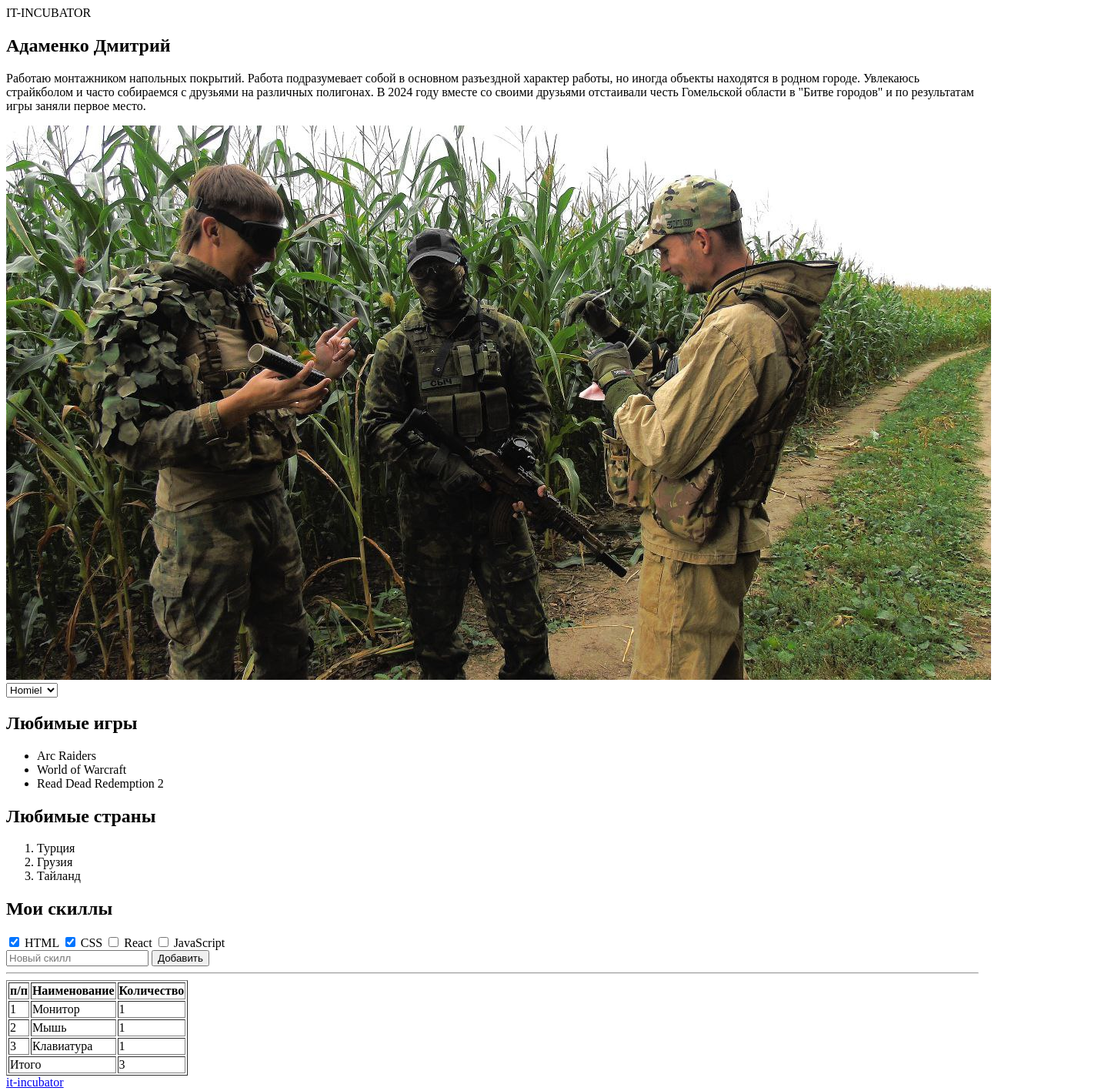
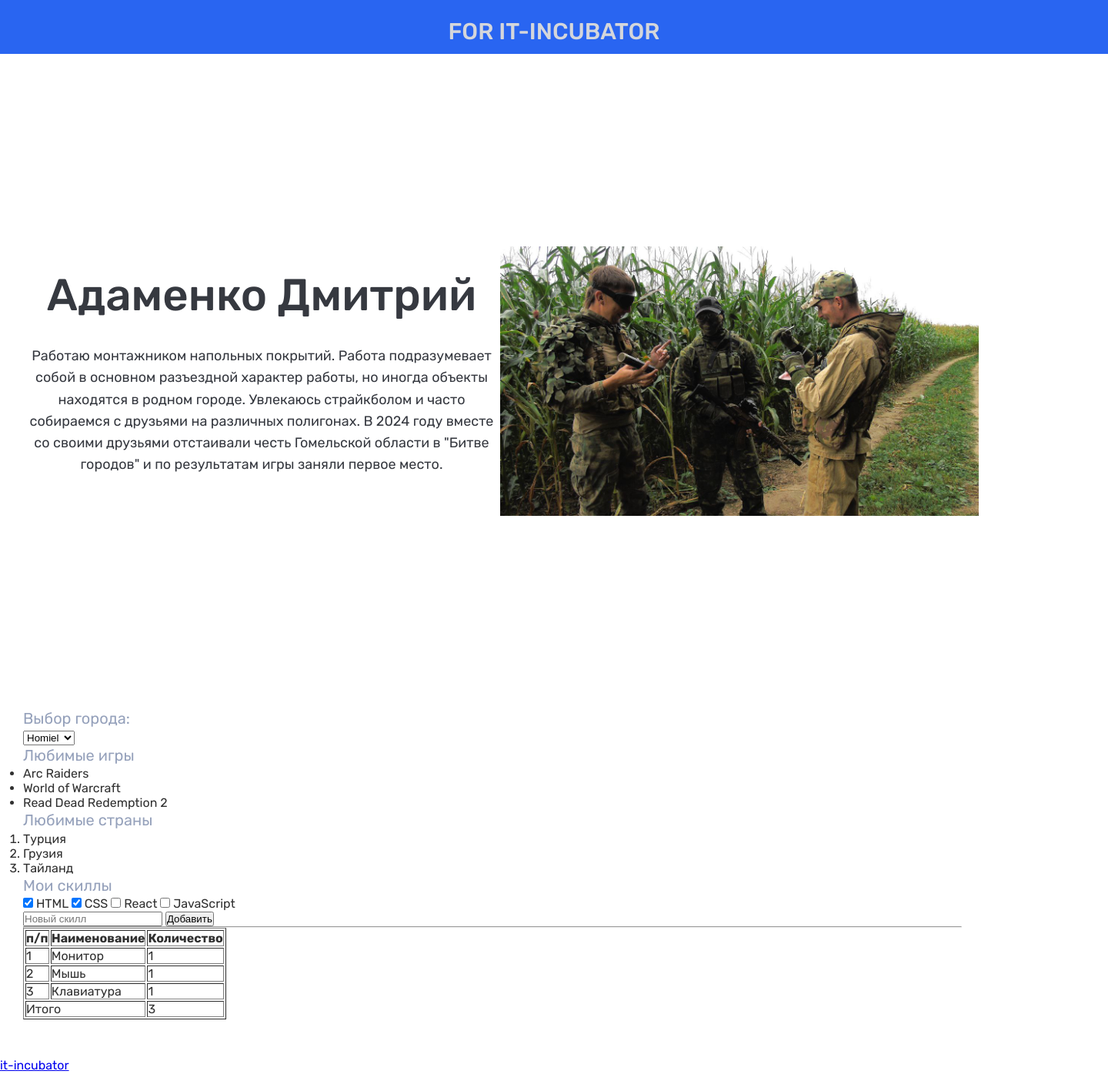
Before and after one commit to D-Adam-web/traning-site, a plain HTML site: page index.html in a window 1280 px wide. Shown: the whole page at 77% size, 1440 px wide, since content can reach past the window. After the commit the page ends 1393 px from the top, so only its background shows below. Drawn offline with Linux system fonts and the light colour scheme.

Commit message:
first-changes

```diff
--- a/index.html
+++ b/index.html
@@ -3,7 +3,12 @@
 <head>
     <meta charset="UTF-8">
     <meta name="viewport" content="width=device-width, initial-scale=1.0">
-    <title>It-incubator precourse</title>
+
+    <link rel="preconnect" href="https://fonts.googleapis.com">
+    <link rel="preconnect" href="https://fonts.gstatic.com" crossorigin>
+    <link href="https://fonts.googleapis.com/css2?family=Lato:ital,wght@0,100;0,300;0,400;0,700;0,900;1,100;1,300;1,400;1,700;1,900&family=Montserrat:ital,wght@0,100..900;1,100..900&family=Rubik:ital,wght@0,300..900;1,300..900&display=swap" rel="stylesheet">
+    <link rel="stylesheet" href="style.css">
+    <title>Traning Site</title>
 </head>
 <body>
     <!-- ЗАДАНИЕ -->
@@ -11,23 +16,27 @@
     <!-- ⚠️ Атрибут data-cy удалять нельзя! Он учавствует в проверке. Если его удалить, тесты не пройдут. -->
 
     <header>
-        <span>IT-INCUBATOR</span>
+        <span>FOR IT-INCUBATOR</span>
     </header>
 
-    <section data-cy="hw1-section-main-pre">
+    <section class="about-us" data-cy="hw1-section-main-pre">
         <!-- 1) В этом разделе создай 3 дочерних элемента: -->
         <!-- a) Заголовок первого уровня со своим ФИО -->
-        <h1>Адаменко Дмитрий</h1>
-        <!-- b) Несколько строк о себе: где учишься или работаешь, хобби, увлечения. Используй тег для абзаца. Длина строки должна быть больше 50-ти симвов (пробелы и др знаки припинания тоже считаются символом) -->
-        <p>Работаю монтажником напольных покрытий. Работа подразумевает собой в основном разъездной характер работы, но иногда объекты находятся в родном городе. Увлекаюсь страйкболом и часто собираемся с друзьями на различных полигонах. В 2024 году вместе со своими друзьями отстаивали честь Гомельской области в "Битве городов" и по результатам игры заняли первое место.</p>
+        <div class="info-us">
+            <h1>Адаменко Дмитрий</h1>
+            <!-- b) Несколько строк о себе: где учишься или работаешь, хобби, увлечения. Используй тег для абзаца. Длина строки должна быть больше 50-ти симвов (пробелы и др знаки припинания тоже считаются символом) -->
+            <p>Работаю монтажником напольных покрытий. Работа подразумевает собой в основном разъездной характер работы, но иногда объекты находятся в родном городе. Увлекаюсь страйкболом и часто собираемся с друзьями на различных полигонах. В 2024 году вместе со своими друзьями отстаивали честь Гомельской области в "Битве городов" и по результатам игры заняли первое место.</p>
+        </div>
         <!-- c) Фото (или любую картинку из интернета). Не забудь добавить описание на случай, если изображение не загрузится -->
-        <img src="./assets/image.jpg" alt="image">
+        <div class="photo">
+            <img src="./assets/image.jpg" alt="image">
+        </div>
     </section>
 
-    <section data-cy="hw1-section-about-pre">
-
+    <section class="other-info" data-cy="hw1-section-about-pre">
+        <h2>Выбор города:</h2>
         <!-- 2) В этом разделе создай выпадающий список с разными городами (не меньше 3-х). Свой город сделай вторым в этом списке. С помощью специального атрибута, сделай так, чтобы твой город всегда был выбранным по умолчанию  -->
-        <select>
+        <select class="sities">
 
             <option value="Minsk">Minsk</option>
             <option value="Homiel" selected>Homiel</option>
--- /dev/null
+++ b/style.css
@@ -0,0 +1,88 @@
+/*----- Сброс стилей-----*/
+* {
+    padding: 0;
+    margin: 0;
+    box-sizing: border-box;
+}
+
+/*----- Общие стили -----*/
+
+body {
+    font-family: "Rubik", sans-serif;
+    color: #303030;
+    font-weight: 400;
+    font-size: 16px;
+}
+
+/*----- Стиль хедера -----*/
+
+
+
+header {
+    background: #2965f1;
+    width: 1440px;
+    height: 70px;
+    font-weight: 500;
+    font-size: 30px;
+    line-height: 1.17241;
+    color: #d4d6db;
+    text-align: center;
+    padding: 24px 0;
+}
+
+h1 {
+    font-weight: 500;
+    font-size: 58px;
+    line-height: 1.17241;
+    color: #363940;
+    padding: 30px;
+}
+
+
+p {
+    font-weight: 400;
+    font-size: 18px;
+    line-height: 1.57143;
+    color: #363940;
+}
+
+h2 {
+    font-weight: 400;
+    font-size: 20px;
+    line-height: 1.375;
+    color: #95a1bb;
+}
+
+/*----- Стиль 1-ой секции -----*/
+
+
+.about-us {
+    display: flex;
+    justify-content: flex-start;
+    padding: 250px 30px;
+    max-width: 1400px;
+    max-height: 800px;
+}
+
+.info-us {
+    text-align: center;
+    flex-grow: 1;
+}
+
+.photo {
+    display: flex;
+    min-width: 600px;
+    min-height: 350px;
+    flex-grow: 1;
+}
+
+
+/*----- Стиль 2-ой секции -----*/
+
+.other-info {
+    padding: 50px 30px;
+}
+
+.cities {
+
+}
```
